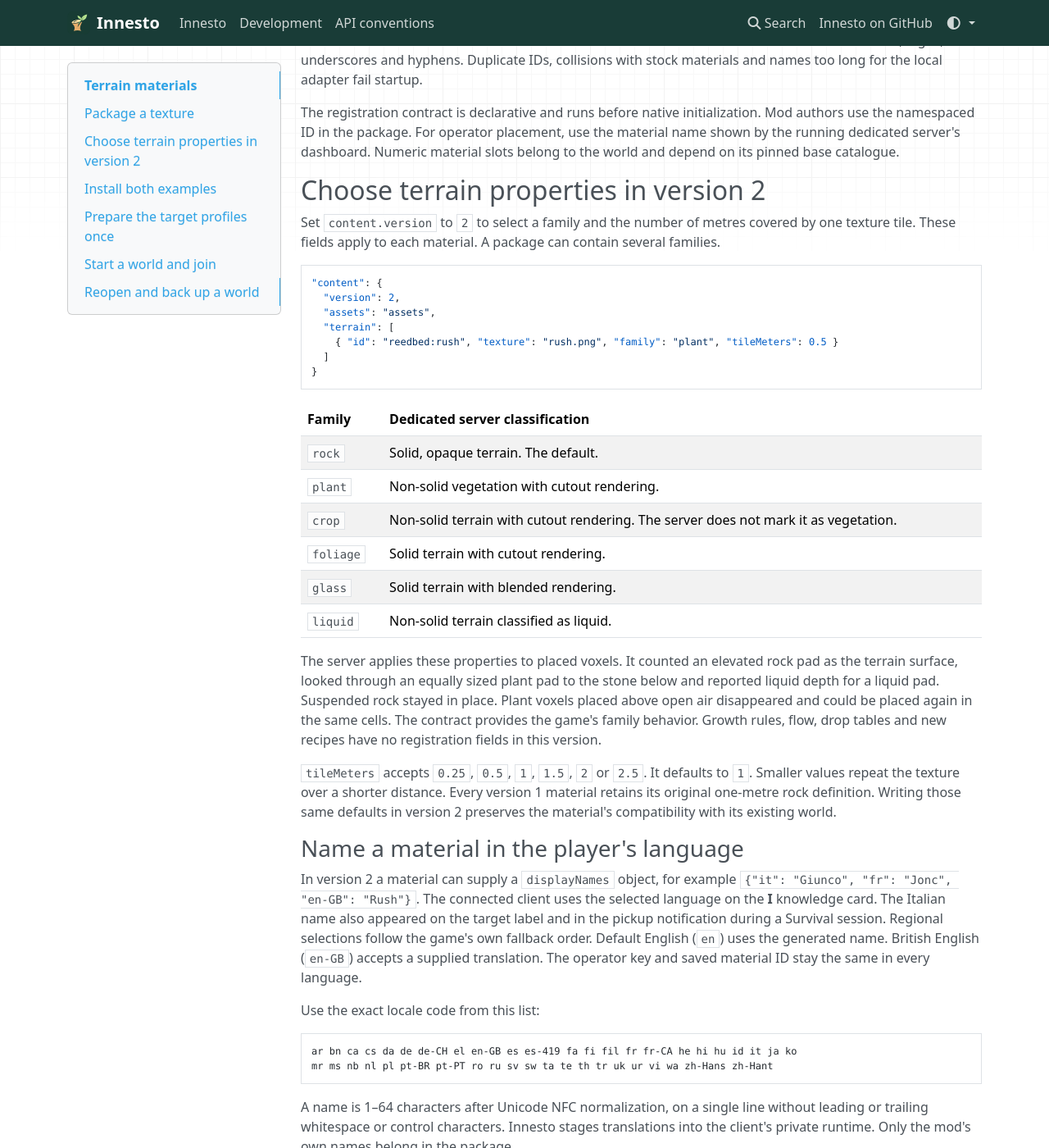
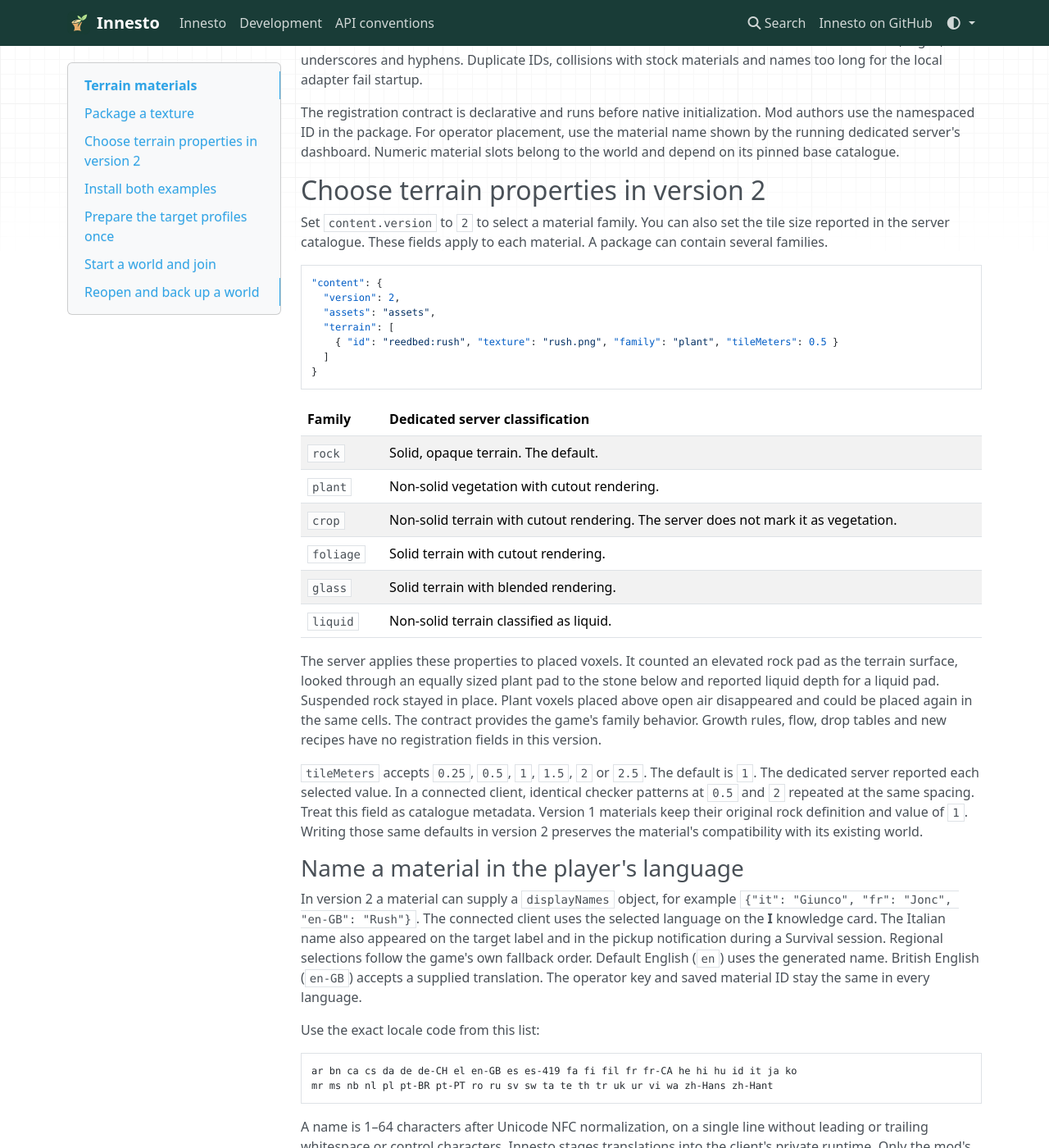
Before and after one commit to ImJstNickDev/Innesto, an MkDocs documentation site: the page built from docs/version/terrain-materials.md, in a window 1280 px wide and 1400 px high, scrolled down 536 px. Shown: the whole window at 82% size. Built offline with MkDocs 1.6.1, drawn with Linux system fonts in a browser that asks for light colours; nearby versions of some CDN libraries; some of the changed text lies outside the part shown.

Commit message:
docs(content): distinguish catalogue tile size from rendered spacing

````diff
--- a/docs/version/terrain-materials.md
+++ b/docs/version/terrain-materials.md
@@ -22,7 +22,7 @@ The registration contract is declarative and runs before native initialization.
 
 ## Choose terrain properties in version 2
 
-Set `content.version` to `2` to select a family and the number of metres covered by one texture tile. These fields apply to each material. A package can contain several families.
+Set `content.version` to `2` to select a material family. You can also set the tile size reported in the server catalogue. These fields apply to each material. A package can contain several families.
 
 ```json
 "content": {
@@ -45,7 +45,7 @@ Set `content.version` to `2` to select a family and the number of metres covered
 
 The server applies these properties to placed voxels. It counted an elevated rock pad as the terrain surface, looked through an equally sized plant pad to the stone below and reported liquid depth for a liquid pad. Suspended rock stayed in place. Plant voxels placed above open air disappeared and could be placed again in the same cells. The contract provides the game's family behavior. Growth rules, flow, drop tables and new recipes have no registration fields in this version.
 
-`tileMeters` accepts `0.25`, `0.5`, `1`, `1.5`, `2` or `2.5`. It defaults to `1`. Smaller values repeat the texture over a shorter distance. Every version 1 material retains its original one-metre rock definition. Writing those same defaults in version 2 preserves the material's compatibility with its existing world.
+`tileMeters` accepts `0.25`, `0.5`, `1`, `1.5`, `2` or `2.5`. The default is `1`. The dedicated server reported each selected value. In a connected client, identical checker patterns at `0.5` and `2` repeated at the same spacing. Treat this field as catalogue metadata. Version 1 materials keep their original rock definition and value of `1`. Writing those same defaults in version 2 preserves the material's compatibility with its existing world.
 
 ### Name a material in the player's language
 
@@ -112,7 +112,7 @@ Start a client with a legitimate local game directory and its normal licensed se
 
 Choose **Multiplayer → Direct connect** in the visible window and enter the same address, `127.0.0.1:24710`. Openworld’s own `--play HOST:PORT` starts a hidden direct client for automated sessions. Innesto also checks the peer supplied by that flag.
 
-Before starting the client, Innesto reads the chosen server's dashboard catalogue and compares material names, absolute slots and served texture receipts. For each material, the receipt covers the base texture, family, scale, translations and ordered frame contents. Changing any of them requires matching packages on both sides and a new world. The default dashboard TCP port is the game port plus one. Set `terrainDashboardPort` in the client profile for a different dashboard port. The client must be able to read that dashboard. These examples use loopback. The preflight applies to the selected address. Opening the menu does not restrict the game’s other server choices. Restart Innesto to check a different server.
+Before starting the client, Innesto reads the chosen server's dashboard catalogue and compares material names, absolute slots and served texture receipts. For each material, the receipt covers the base texture, family, catalogue tile size, translations and ordered frame contents. Changing any of them requires matching packages on both sides and a new world. The default dashboard TCP port is the game port plus one. Set `terrainDashboardPort` in the client profile for a different dashboard port. The client must be able to read that dashboard. These examples use loopback. The preflight applies to the selected address. Opening the menu does not restrict the game’s other server choices. Restart Innesto to check a different server.
 
 ## Reopen and back up a world
 
````
